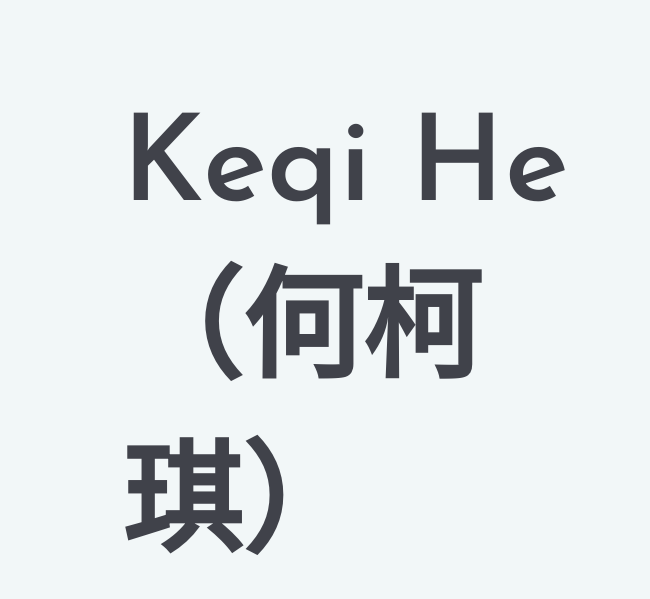
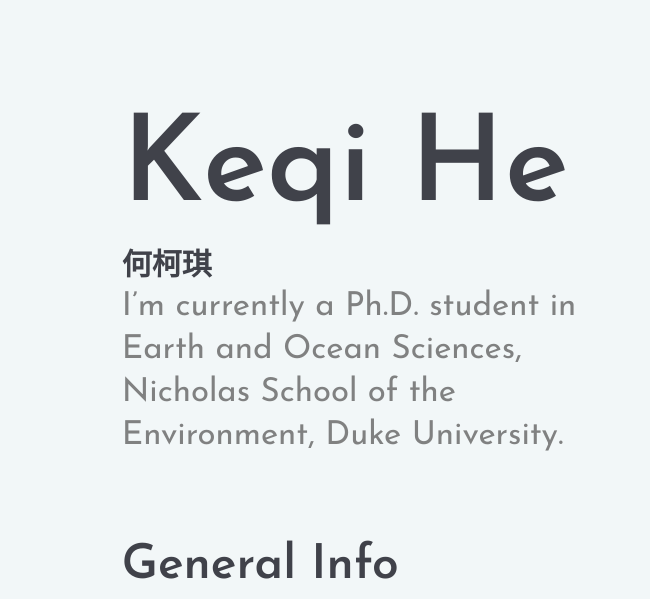
Before and after one commit to hkqcqq/KeqiHeWebsite, a plain HTML site: page index.html in a window 1280 px wide. Shown: the part 189-788 px from the top of the page, 0-650 px from the left. Drawn offline with Linux system fonts and the light colour scheme; grey boxes are pictures that could not be loaded.

Commit message:
Format change

```diff
--- a/index.html
+++ b/index.html
@@ -58,7 +58,8 @@
 					<div class="row">
 						<div class="col-lg-6">
 							<div class="hero-text">
-								<h2>Keqi He（何柯琪）</h2>
+								<h2>Keqi He</h2>
+								<h3>何柯琪</h3>
 								<p>I’m currently a Ph.D. student in Earth and Ocean Sciences, Nicholas School of the Environment, Duke University.&nbsp;</p>
 							</div>
 							<div class="hero-info">
```
